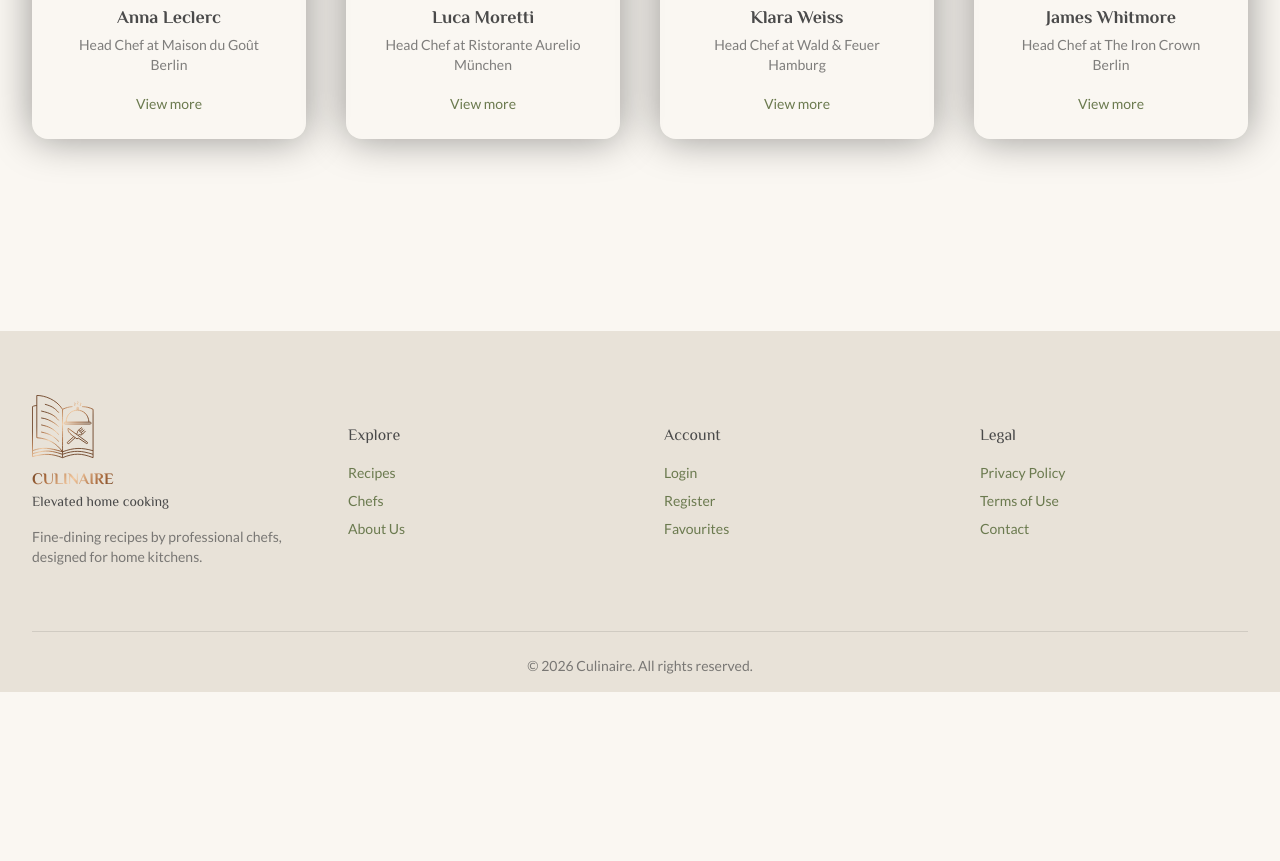
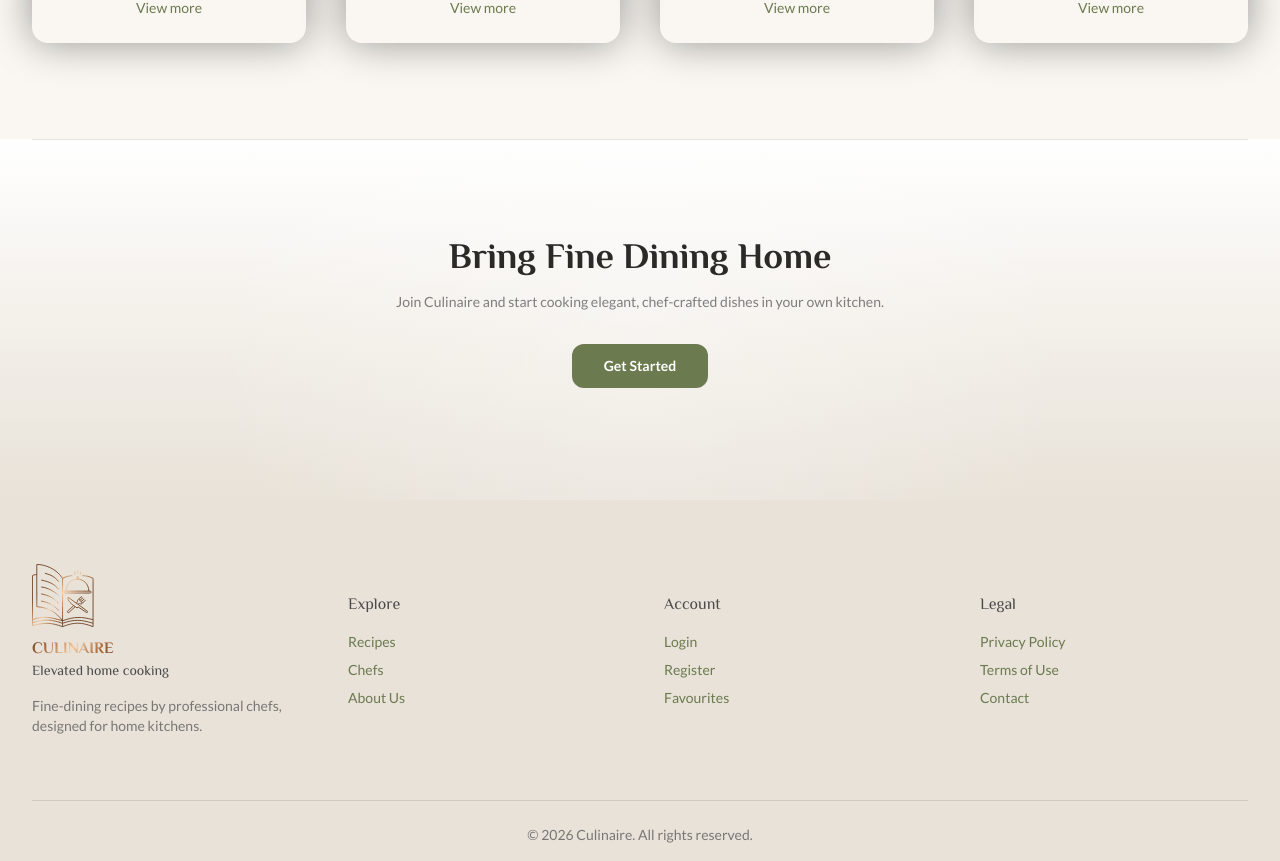
Before and after one commit to DariaKozlova-web/Culinaire, a React (Vite) app in the folder frontend/: page / in a window 1280 px wide. Shown: the part 3138-3999 px from the top of the page. Before the commit the page ends 3830 px from the top, so only its background shows below. Built offline with nearby package versions, Linux system fonts and the light colour scheme.

Commit message:
CTA section added

```diff
--- /dev/null
+++ b/frontend/src/components/CTASection.tsx
@@ -0,0 +1,68 @@
+import { NavLink } from "react-router";
+import { useTheme } from "../contexts/themeContext";
+
+const CTASection = () => {
+  const { theme } = useTheme();
+
+  const radialOverlay =
+    theme === "light"
+      ? "radial-gradient(circle at center, rgba(255,255,255,0.35) 0%, rgba(255,255,255,0) 65%)"
+      : "radial-gradient(circle at center, rgba(0,0,0,0.35) 0%, rgba(0,0,0,0) 65%)";
+
+  return (
+    <section
+      className="relative pb-28"
+      style={{
+        background: `
+          ${radialOverlay},
+          var(--gradient-cta)
+        `,
+      }}
+    >
+      {/* Divider */}
+         <div className="mx-auto max-w-7xl px-4 md:px-8">
+        <div className="h-px w-full bg-black/10 dark:bg-white/10" />
+      </div>
+
+      <div className="mx-auto max-w-7xl  pt-24 px-4 md:px-8">
+
+        {/* Content */}
+        <div className="mx-auto max-w-4xl text-center">
+          <h2 className="mb-4 text-3xl font-bold md:text-4xl text-(--text-title)">
+            Bring Fine Dining Home
+          </h2>
+
+          <p className="mx-auto mb-8 max-w-xl text-sm text-(--text-muted)">
+            Join Culinaire and start cooking elegant, chef-crafted dishes in your
+            own kitchen.
+          </p>
+
+          <NavLink
+            to="/register"
+            className="
+              inline-flex
+              items-center
+              justify-center
+              rounded-xl
+              bg-(--accent-olive)
+              px-8
+              py-3
+              text-sm
+              font-semibold
+              text-white
+              transition-all
+              duration-300
+              ease-out
+              hover:-translate-y-0.5
+              hover:bg-(--accent-wine)
+            "
+          >
+            Get Started
+          </NavLink>
+        </div>
+      </div>
+    </section>
+  );
+};
+
+export default CTASection;
--- a/frontend/src/components/Categories.tsx
+++ b/frontend/src/components/Categories.tsx
@@ -1,5 +1,5 @@
 import CategoryCard from "./CategoryCard";
-import { categoriesMock } from "./categories.mock";
+import { categoriesMock } from "../mocks/categories.mock";
 import { NavLink } from "react-router";
 
 const Categories = () => {
--- a/frontend/src/components/Chefs.tsx
+++ b/frontend/src/components/Chefs.tsx
@@ -1,5 +1,5 @@
 import ChefCard from "./ChefCard";
-import { chefsMock } from "./chefs.mock";
+import { chefsMock } from "../mocks/chefs.mock";
 
 const Chefs = () => {
   return (
@@ -7,7 +7,7 @@ const Chefs = () => {
       <div className="mx-auto max-w-7xl px-4 md:px-8">
         {/* Header */}
         <div className="mb-16 text-center">
-          <h2 className="mb-4 font-[Philosopher] text-4xl font-bold">
+          <h2 className="mb-4 font-[Philosopher] text-4xl text-(--text-title) font-bold">
             Meet Our Chefs
           </h2>
 
--- a/frontend/src/components/Footer.tsx
+++ b/frontend/src/components/Footer.tsx
@@ -7,7 +7,7 @@ import { useTheme } from "../contexts/themeContext";
 const Footer = () => {
   const { theme } = useTheme();
   return (
-    <footer className="mt-24 bg-(--bg-footer)">
+    <footer className="bg-(--bg-footer)">
       <div className="mx-auto max-w-7xl px-4 pt-16 pb-4 md:px-8">
         <div className="grid items-center gap-12 md:grid-cols-4">
           {/* Brand */}
--- a/frontend/src/components/Recipes.tsx
+++ b/frontend/src/components/Recipes.tsx
@@ -1,6 +1,6 @@
 import { NavLink } from "react-router";
 import RecipeCard from "./RecipeCard";
-import { recipesMock } from "./recipes.mock";
+import { recipesMock } from "../mocks/recipes.mock";
 import { getRandomItems } from "../utils/getRandomItems";
 
 const Recipes = () => {
--- a/frontend/src/index.css
+++ b/frontend/src/index.css
@@ -22,10 +22,12 @@
   --bg-overlay-card: rgba(210, 175, 150, 0.4);
 
   /* gradients */
+
   --gradient-cta: linear-gradient(
   180deg,
   #ffffff 0%,
-    rgba(232, 226, 216, 0.7) 100%
+  #f1ede6 60%,
+  #e8e2d8 100%
 );
 
   --gradient-logo: linear-gradient(
@@ -57,7 +59,8 @@
 
  --gradient-cta: linear-gradient(
   180deg,
-    #1e1712 0%,
+  #1b1410 0%,
+  #241b16 55%,
   #2a211b 100%
 );
 
--- a/frontend/src/pages/Home.tsx
+++ b/frontend/src/pages/Home.tsx
@@ -2,20 +2,18 @@ import About from "../components/About.tsx";
 import Banner from "../components/Banner.tsx";
 import Categories from "../components/Categories.tsx";
 import Chefs from "../components/Chefs.tsx";
+import CTASection from "../components/CTASection.tsx";
 import Recipes from "../components/Recipes.tsx";
 
 function Home() {
   return (
     <>
       <Banner />
-      <br />
       <Categories />
-      <br />
       <About />
-      <br />
       <Recipes />
-      <br />
       <Chefs />
+      <CTASection/>
     </>
   );
 }
```
Also changed, not shown: frontend/src/mocks/categories.mock.ts (renamed from frontend/src/components/categories.mock.ts), frontend/src/mocks/chefs.mock.ts (renamed from frontend/src/components/chefs.mock.ts), frontend/src/mocks/recipes.mock.ts (renamed from frontend/src/components/recipes.mock.ts). Lines whose indentation alone changed are shown as unchanged.
